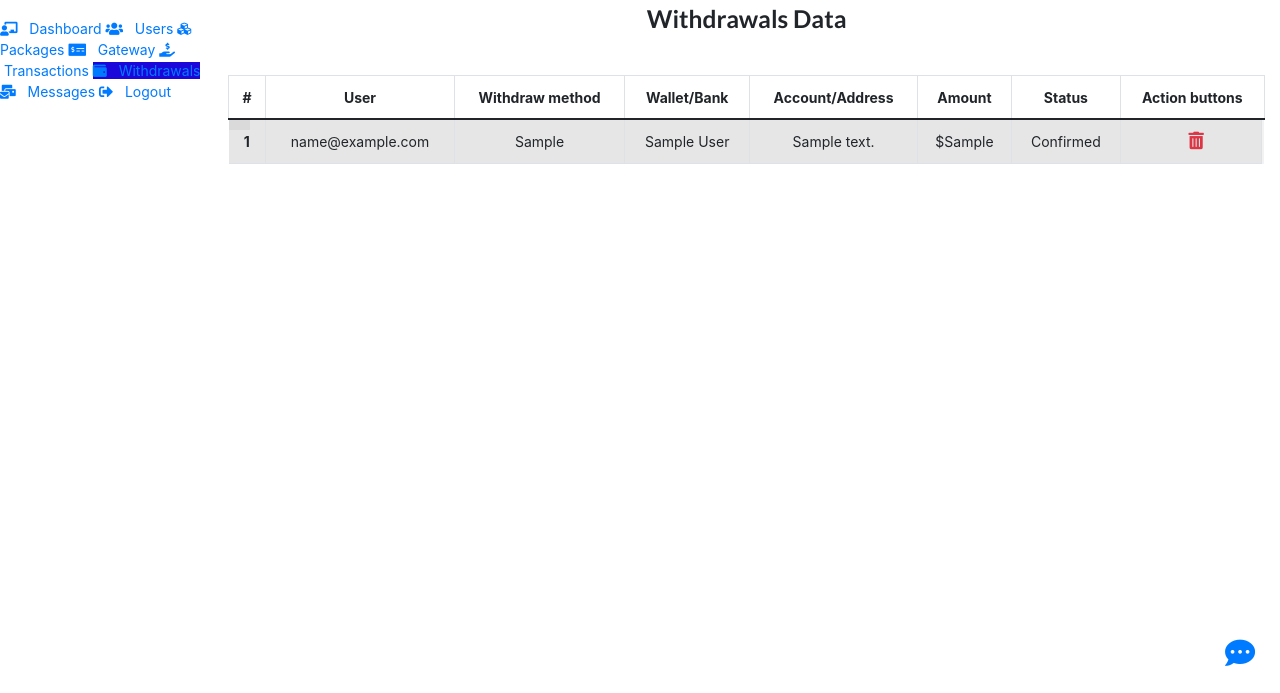
After one commit to sendmailtothedevil/investment, a Django app: page /account/dashboard/withdrawals in a window 1280 px wide. The commit adds this page. Shown: the part 107-800 px from the top of the page. Run offline with Django 4.2, Linux system fonts and the light colour scheme; a user stored in the database is signed in; tables that the repository leaves empty hold one stand-in row (values such as "Sample post"); some libraries are stand-ins or nearby versions.

Commit message:
percentage

```diff
--- a/account/admin.py
+++ b/account/admin.py
@@ -2,4 +2,4 @@ from django.contrib import admin
 from .models import *
 
 # Register your models here.
-admin.site.register([User, Gateway, Transaction])
+admin.site.register([User, Gateway, Transaction, Withdrawal])
--- a/account/models.py
+++ b/account/models.py
@@ -104,7 +104,7 @@ class Transaction(models.Model):
 class Withdrawal(models.Model):
     slug = AutoSlugField(populate_from='w_method', unique=True, null=False, default=None)
     user = models.ForeignKey(User, on_delete=models.CASCADE)
-    w_method = models.CharField(max_length=200, null=False, blank=False)
+    w_method = models.CharField(max_length=200, null=True, blank=True)
     w_method_name = models.CharField(max_length=200, null=False, blank=False)
     w_method_address = models.CharField(max_length=200, null=False, blank=False)
     w_amount = models.CharField(max_length=200, null=False, blank=False)
--- a/account/templates/account/dashboard.html
+++ b/account/templates/account/dashboard.html
@@ -25,8 +25,8 @@
         <a href="{% if request.user.is_admin %}{% url 'packages' %}{% else %}{% url 'users_investment' %}{% endif %}" class="pkgs"><i class="fas fa-cubes"></i> &nbsp; {% if request.user.is_admin %}Packages{% else %} Investments{% endif %}</a>
         {% if request.user.is_admin %}<a href="{% url 'gateway' %}" class="gtwy"><i class="fas fa-money-check-alt"></i> &nbsp; Gateway</a>{% endif %}
         <a href="{% url 'transactions' %}" class="trnsc"><i class="fas fa-hand-holding-usd"></i> &nbsp;Transactions</a>
+        <a href="{% url 'withdrawals' %}" class="wdr"><i class="fas fa-wallet"></i> &nbsp; Withdrawals</a>
         <a href="{% url 'message' %}" class="msgs"><i class="fas fa-mail-bulk"></i> &nbsp; Messages</a>
-        <a href="{% url 'settings' %}" class="stgs"><i class="fas fa-cogs"></i> &nbsp; Settings</a>
         <a href="{% url 'logout' %}" class=""><i class="fas fa-sign-out-alt"></i> &nbsp; Logout</a>
       </div>
 
@@ -207,7 +207,7 @@
                 </div>
                 <div>
                   <h5 class="text-center fs-4">Total balance</h5>
-                  <p class="text-center fs-4">$ <span class="fw-bold fs-2" id="totalBal">{{ u_total }}</span></p>
+                  <p class="text-center fs-4">$ <span class="fw-bold fs-2" id="totalBal">{% if new_t_bal == 0 %}{{ u_total }}{% else %}{{ new_t_bal }}{% endif %}</span></p>
                 </div>
                 <div class="position-absolute text-center text-danger ifm" style="bottom:5px;">
                   <p class="lh-sm m-0 p-0 fw-bold">Insufficient funds</p>
@@ -302,6 +302,10 @@
                 </tbody>
               </table>
             </div>
+            <input value="1.03" id="bPlan">
+            <input value="1.09" id="sPlan">
+            <input value="1.16" id="pPlan">
+            <input value="1.25" id="uPlan">
         </div>
         {% endif %}
       </div>
@@ -345,7 +349,7 @@
 
             <div class="mb-3">
               <label>Amount </label><br>
-              <input type="number" class="w-100 p-2" value="" id="wamnt" name="wpay_address" placeholder="enter amount" required>
+              <input type="number" class="w-100 p-2" value="" id="wamnt" name="wpay_amount" placeholder="enter amount" required>
               <span class="fs-6 text-danger minAmnt">min=500 &nbsp; &nbsp; &nbsp; max=100,000</span>
             </div>
 
--- /dev/null
+++ b/account/templates/account/withdrawals.html
@@ -0,0 +1,63 @@
+{% extends "account/dashboard.html" %}
+{% block css %}
+  <style>
+    .wdr {background-color:#1c07da;}
+  </style>
+{% endblock %}
+
+{% block data %}
+  <div class="d-none d-lg-block col-lg-2"></div>
+  <div class="col-12 col-lg-10 pt-0 mt-3 mt-lg-0">
+    <div class="SHOW">
+      <div class="position-relative ">
+        <h4  class="fs-3 text-center fw-bold mb-5">{% if request.user.is_admin %}Withdrawals Data{% else %}My Withdrawals{% endif %}</h4>
+        <table class="table table-striped package_reload">
+          <thead>
+            <tr class="text-center">
+              <th scope="col" class="border">#</th>
+              <th scope="col" class="border">User</th>
+              <th scope="col" class="border">Withdraw method</th>
+              <th scope="col" class="border">Wallet/Bank</th>
+              <th scope="col" class="border">Account/Address</th>
+              <th scope="col" class="border">Amount</th>
+              <th scope="col" class="border">Status</th>
+              {% if request.user.is_admin %}<th scope="col" class="border" colspan="2">Action buttons</th>{% endif %}
+            </tr>
+          </thead>
+          <tbody class="text-center">
+            {% for witdrw in withdrawals %}
+            {% csrf_token %}
+                {% if request.user.is_admin or request.user == witdrw.user %}
+                  <tr class="witdrawalsList position-relative" style="height:40px;">
+                    <th scope="row" class="pb-0 border-right">{{ forloop.counter }}</th>
+                    <td class="pb-0 border-right">{{witdrw.user}}</td>
+                    <td class="pb-0 border-right">{{witdrw.w_method}}</td>
+                    <td class="pb-0 border-right">{{witdrw.w_method_name}}</td>
+                    <td class="pb-0 border-right">{{witdrw.w_method_address}}</td>
+                    <td class="pb-0 border-right">${{witdrw.w_amount}}</td>
+                    <td class="pb-0 border-right">{% if witdrw.status %}Confirmed{% else %}Pending...{% endif %}</td>
+                    {% if request.user.is_admin %}
+                      <td class="text-center actbtn pe-0 pb-0 border-right">
+                        {% comment %} <span><i class=" fas fa-check-circle text-active fs-5 mb-3 me-2 confirmwitdrw"></i></span> {% endcomment %}
+                        <span><i class=" fas fa-trash-alt text-danger fs-5 mb-3 delwitdrw"></i></span>
+                      </td>
+                      <td class="position-absolute border-0 pb-0" style="left:0;top:0;"><input type="hidden" value="{{ witdrw.id }}" class="wd_id"></td>
+                    {% endif %}
+                  </tr>
+                {% endif %}
+            {% endfor %}
+          </tbody>
+        </table>
+      </div>
+    </div>
+  </div>
+</div>
+{% endblock %}
+
+{% block modal %}
+
+{% endblock %}
+
+{% block js %}
+
+{% endblock %}
--- a/account/urls.py
+++ b/account/urls.py
@@ -14,6 +14,7 @@ urlpatterns = [
     path('dashboard/users', views.users, name='users'),
     path('dashboard/gateway', views.gateway, name='gateway'),
     path('dashboard/transactions', views.transactions, name='transactions'),
+    path('dashboard/withdrawals', views.withdrawals, name='withdrawals'),
     path('dashboard/settings', views.settings, name='settings'),
 
     path('delete-user/', views.delete_user, name='delete_user'),
@@ -26,4 +27,5 @@ urlpatterns = [
     path('delete-ui/', views.delete_ui, name='delete_ui'),
     path('activate-ui/', views.activate_ui, name='activate_ui'),
     path('deactivate-ui/', views.deactivate_ui, name='deactivate_ui'),
+    path('delete-withdrawals/', views.delete_withdrawals, name='delete_withdrawals'),
 ]
--- a/account/views.py
+++ b/account/views.py
@@ -112,55 +112,90 @@ def signup_signin(request):
 
 @login_required(login_url='login')
 def dashboard(request):
-    users = User.objects.all().count()
-    a_users = User.objects.filter(is_active=True).count()
-    i_users = User.objects.filter(is_active=False).count()
-    packages = Package.objects.filter().count()
-    a_packages = Package.objects.filter(status=True).count()
-    i_packages = Package.objects.filter(status=False).count()
-    user_packages = UserPackage.objects.all().count()
-    a_user_packages = UserPackage.objects.filter(status=True).count()
-    i_user_packages = UserPackage.objects.filter(status=False).count()
-    gateways = Gateway.objects.filter().count()
-    a_gateways = Gateway.objects.filter(status=True).count()
-    i_gateways = Gateway.objects.filter(status=False).count()
-    trans = Transaction.objects.filter().count()
-    a_trans = Transaction.objects.filter(status=True).count()
-    i_trans = Transaction.objects.filter(status=False).count()
-    message = ContactUsMessage.objects.filter().count()
+    if request.method == "POST":
+        user = request.user
+        wpay_method = request.POST.get('wdc')
+        wpay_name = request.POST.get('wpay_method')
+        wpay_address = request.POST.get('wpay_address')
+        wpay_amount = request.POST.get('wpay_amount')
 
-    one_ui = UserPackage.objects.filter(user=request.user).count()
-    a_one_ui = UserPackage.objects.filter(user=request.user, status=True).count()
-    i_one_ui = UserPackage.objects.filter(user=request.user, status=False).count()
-    one_u_trans = Transaction.objects.filter(user=request.user).count()
-    a_one_u_trans = Transaction.objects.filter(user=request.user, status=True).count()
-    i_one_u_trans = Transaction.objects.filter(user=request.user, status=False).count()
+        new_widrawals = Withdrawal.objects.create(
+            user = user,
+            w_method = wpay_method,
+            w_method_name = wpay_name,
+            w_method_address = wpay_address,
+            w_amount = wpay_amount
+        )
+        new_widrawals.save()
 
-    one_ui_blnc = UserPackage.objects.filter(user=request.user, status=True)
-    one_ui_pnd = UserPackage.objects.filter(user=request.user, status=False)
+        messages.success(request, "Withrawal request Successfull")
+        return redirect('withdrawals')
+    else:
+        users = User.objects.all().count()
+        a_users = User.objects.filter(is_active=True).count()
+        i_users = User.objects.filter(is_active=False).count()
+        packages = Package.objects.filter().count()
+        a_packages = Package.objects.filter(status=True).count()
+        i_packages = Package.objects.filter(status=False).count()
+        user_packages = UserPackage.objects.all().count()
+        a_user_packages = UserPackage.objects.filter(status=True).count()
+        i_user_packages = UserPackage.objects.filter(status=False).count()
+        gateways = Gateway.objects.filter().count()
+        a_gateways = Gateway.objects.filter(status=True).count()
+        i_gateways = Gateway.objects.filter(status=False).count()
+        trans = Transaction.objects.filter().count()
+        a_trans = Transaction.objects.filter(status=True).count()
+        i_trans = Transaction.objects.filter(status=False).count()
+        message = ContactUsMessage.objects.filter().count()
 
-    u_total = 0
-    for u in one_ui_blnc:
-        u_amount = int(u.amount[1:])
-        u_total += u_amount
+        one_ui = UserPackage.objects.filter(user=request.user).count()
+        a_one_ui = UserPackage.objects.filter(user=request.user, status=True).count()
+        i_one_ui = UserPackage.objects.filter(user=request.user, status=False).count()
+        one_u_trans = Transaction.objects.filter(user=request.user).count()
+        a_one_u_trans = Transaction.objects.filter(user=request.user, status=True).count()
+        i_one_u_trans = Transaction.objects.filter(user=request.user, status=False).count()
 
-    u_pnd = 0
-    for u in one_ui_pnd:
-        u_amount = int(u.amount[1:])
-        u_pnd += u_amount
-        f'{u_pnd:,}'.replace('.',',')
+        one_ui_blnc = UserPackage.objects.filter(user=request.user, status=True)
+        one_ui_pnd = UserPackage.objects.filter(user=request.user, status=False)
 
-    u_total = f'{u_total:,}'.replace('.',',')
-    u_pnd = f'{u_pnd:,}'.replace('.',',')
+        u_total = 0
+        u_total2 = 0
+        new_t_bal = 0
+        for u in one_ui_blnc:
+            u_amount = int(u.amount[1:])
+            u_total += u_amount
+            u_total2 += u_amount
 
-    context = {'users':users, 'packages':packages, 'gateways':gateways, 'trans':trans, 'message':message,
-                'a_users':a_users, 'i_users':i_users, 'a_packages':a_packages, 'i_packages':i_packages,
-                'user_packages':user_packages, 'a_user_packages':a_user_packages, 'i_user_packages':i_user_packages,
-                'a_gateways':a_gateways, 'i_gateways':i_gateways, 'a_trans':a_trans, 'i_trans':i_trans, 'one_ui':one_ui,
-                'a_one_ui':a_one_ui, 'i_one_ui':i_one_ui, 'one_u_trans':one_u_trans, 'a_one_u_trans':a_one_u_trans,
-                'i_one_u_trans':i_one_u_trans, 'u_total':u_total, 'u_pnd':u_pnd
-                }
-    return render(request, 'account/dashboard.html', context)
+        u_pnd = 0
+        u_pnd2 = 0
+        for u in one_ui_pnd:
+            u_amount = int(u.amount[1:])
+            u_pnd += u_amount
+            u_pnd2 += u_amount
+
+        u_total = f'{u_total:,}'.replace('.',',')
+        u_pnd = f'{u_pnd:,}'.replace('.',',')
+
+
+        one_w_amount = Withdrawal.objects.filter(user=request.user)
+        auw = 0
+        for w in one_w_amount:
+            uw = int(w.w_amount)
+            auw += uw
+
+        if u_total2 != 0:
+            new_t_bal = int(u_total2) - int(auw)
+        new_t_bal = f'{new_t_bal:,}'.replace('.',',')
+
+
+        context = {'users':users, 'packages':packages, 'gateways':gateways, 'trans':trans, 'message':message,
+                    'a_users':a_users, 'i_users':i_users, 'a_packages':a_packages, 'i_packages':i_packages,
+                    'user_packages':user_packages, 'a_user_packages':a_user_packages, 'i_user_packages':i_user_packages,
+                    'a_gateways':a_gateways, 'i_gateways':i_gateways, 'a_trans':a_trans, 'i_trans':i_trans, 'one_ui':one_ui,
+                    'a_one_ui':a_one_ui, 'i_one_ui':i_one_ui, 'one_u_trans':one_u_trans, 'a_one_u_trans':a_one_u_trans,
+                    'i_one_u_trans':i_one_u_trans, 'u_total':u_total, 'u_pnd':u_pnd, 'new_t_bal':new_t_bal
+                    }
+        return render(request, 'account/dashboard.html', context)
 
 
 @login_required(login_url='login')
@@ -365,3 +400,22 @@ def deactivate_ui(request):
             return JsonResponse({'status':"Investment deactivated successfully"})
         else:
             return JsonResponse({'status':"An error occured"})
+
+
+@login_required(login_url='login')
+def withdrawals(request):
+    withdrawals = Withdrawal.objects.all()
+
+    context = {'withdrawals':withdrawals}
+    return render(request, 'account/withdrawals.html', context)
+
+
+def delete_withdrawals(request):
+    if request.user.is_admin:
+        if request.method == 'POST':
+            wd_id = request.POST.get('wd_id')
+            Withdrawal.objects.get(pk=wd_id).delete()
+
+            return JsonResponse({'status':"Withdrawals deleted successfully"})
+        else:
+            return JsonResponse({'status':"An error occured"})
--- a/invest/templates/invest/investment-plan.html
+++ b/invest/templates/invest/investment-plan.html
@@ -28,7 +28,7 @@
             <div class="col-lg-3 col-sm-6 mx-auto mb-5">
               <div class="bg-white px-4 py-4 shadow planList">
                 <h3 class="color101 text-center py-3 planTitle"><b>{{ pkg.title }}</b></h3>
-                <h6 class="mb-3 planProfit"><b><h3 class="d-inline"><b>{{ pkg.profit }} </b></h3> daily profit </b></h6>
+                <h6 class="mb-3 planProfit"><b><h3 class="d-inline"><b class="dProfit">{{ pkg.profit }} </b></h3> daily profit </b></h6>
                 <p class="text-left py-0 my-2 planDays"><i class="fas fa-check"></i> &nbsp; {{ pkg.days }}</p>
                 <p class="text-left py-0 my-2 planBonus"><i class="fas fa-check"></i> &nbsp; {{ pkg.bonus }}</p>
                 <p class="text-left py-0 my-2 planMin"><i class="fas fa-check"></i> &nbsp; {{ pkg.min }} min</p>
```
Also changed, not shown: account/migrations/0006_alter_withdrawal_w_method.py (added), 1 other file. Lines whose indentation alone changed are shown as unchanged.
